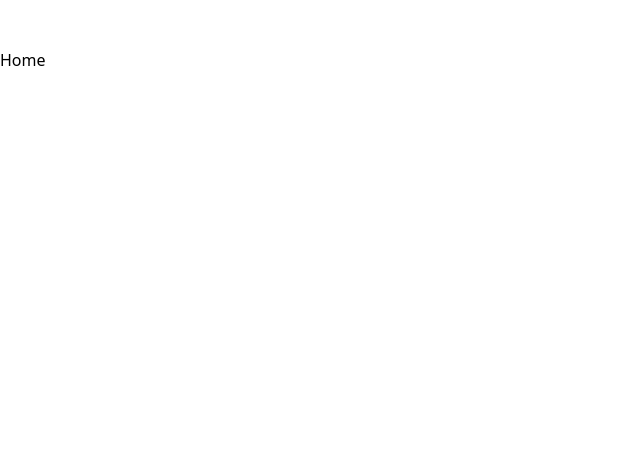
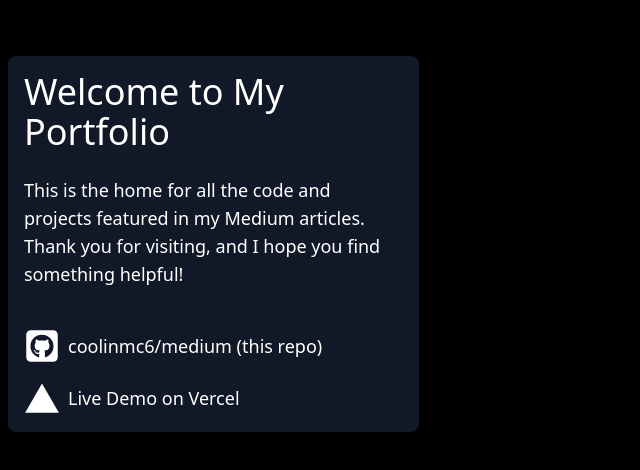
Before and after one commit to coolinmc6/medium, a Next.js app: page / in a window 1280 px wide. Shown: the top 470 px of the page, without its empty margins (0-640 px from the left). Built offline with nearby package versions, Linux system fonts and the light colour scheme.

Commit message:
More clean-up

```diff
--- a/src/app/article-001-game/page.tsx
+++ b/src/app/article-001-game/page.tsx
@@ -1,7 +1,7 @@
 export default function Game() {
   return (
     <div className="p-4">
-      <h1 className="text-3xl">Game</h1>
+      <h1 className="text-3xl text-center">Game</h1>
     </div>
   )
 }
--- /dev/null
+++ b/src/app/components/home-page/Tile.tsx
@@ -0,0 +1,16 @@
+import React, { type PropsWithChildren} from 'react'
+import clsx from 'clsx'
+
+type TileProps = {
+  className?: string
+} & PropsWithChildren
+
+const Tile = ({ children, className }: TileProps) => {
+  return (
+    <div className={clsx("bg-gray-900 rounded-lg p-4 text-white text-lg", className)}>
+      {children}
+    </div>
+  )
+}
+
+export default Tile
--- a/src/app/layout.tsx
+++ b/src/app/layout.tsx
@@ -14,7 +14,7 @@ export default function RootLayout({
 }>) {
   return (
     <html lang="en">
-      <body>
+      <body className="bg-black">
         <Header />
         <main className="h-full">
           {children}
--- a/src/app/page.tsx
+++ b/src/app/page.tsx
@@ -1,14 +1,30 @@
+import { FaSquareGithub } from "react-icons/fa6";
+import { IoLogoVercel } from "react-icons/io5";
+import Link from "next/link";
+import Tile from "@/app/components/home-page/Tile"
+
 export default function Home() {
-  // const style = {
-  //   background: 'radial-gradient(circle, #0984e3 0, #fd79a8 100%)',
-  //   filter: 'blur(40px)',
-  //   height: '50px',
-  //   // opacity: 0.5
-  // }
-  const style = {}
   return (
-    <div>
-      <h1>Home</h1>
+    <div className="grid grid-cols-1 md:grid-cols-2 xl:grid-cols-3 2xl:grid-cols-4 gap-4 p-2">
+      <Tile className="relative">
+        <h2 className="text-4xl mb-6">
+          Welcome to My Portfolio
+        </h2>
+        <p className="mb-4">
+          This is the home for all the code and projects featured in my Medium articles.
+          Thank you for visiting, and I hope you find something helpful!
+        </p>
+        <div className="mt-10">
+          <Link href="https://github.com/coolinmc6/medium" className="flex gap-2 align-middle mb-4">
+            <FaSquareGithub className="text-4xl" />
+            <span className="text-lg pt-1">coolinmc6/medium (this repo)</span>
+          </Link>
+          <Link href="https://medium-one-alpha.vercel.app/" className="flex gap-2 align-middle">
+            <IoLogoVercel className="text-4xl"/>
+            <span className="text-lg pt-1">Live Demo on Vercel</span>
+          </Link>
+        </div>
+      </Tile>
     </div>
   );
 }
```
Also changed, not shown: package.json (+6 -4 lines), 1 other file (tests, documents, lock files or other folders).
